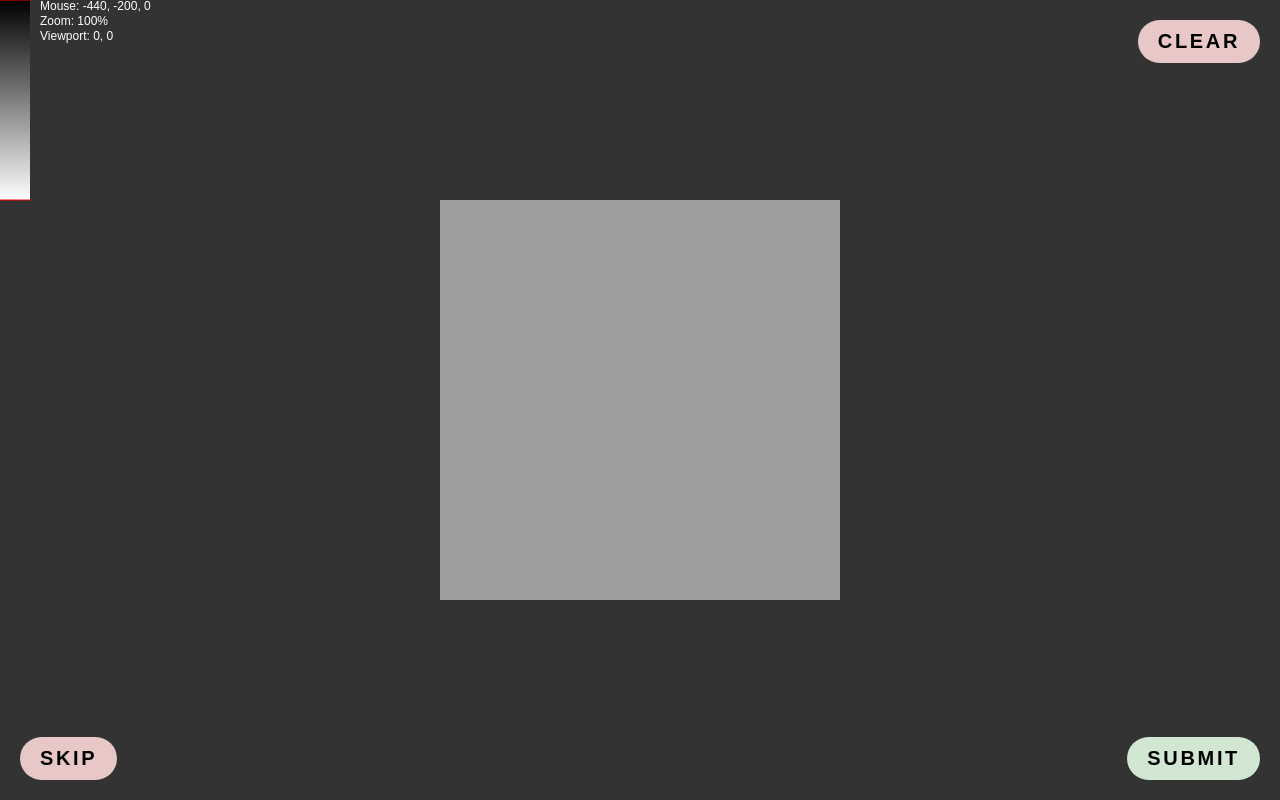
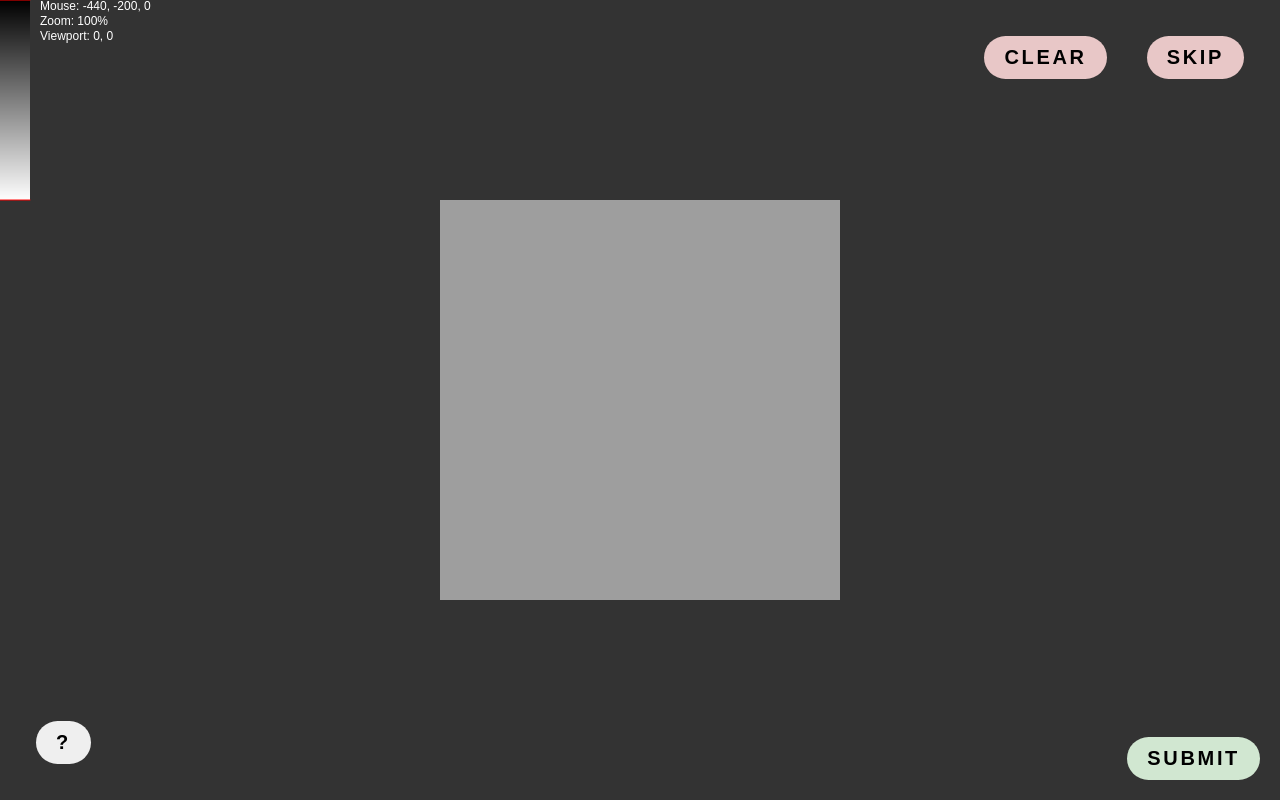
Before and after one commit to j6k4m8/ml4paleo, a Flask app: template webapp/templates/annotation_page.html in a window 1280 px wide. Run offline with Flask 3, Linux system fonts and the light colour scheme; the template is opened without the code that fills it, so the values that code supplies are empty; some libraries are stand-ins or nearby versions.

Commit message:
Add help menu icon to anno tool

```diff
--- a/webapp/templates/annotation_page.html
+++ b/webapp/templates/annotation_page.html
@@ -19,15 +19,11 @@
             overflow: hidden;
         }
 
-        .submit-button {
-            position: fixed;
-            bottom: 0;
-            right: 0;
+        .pill-button {
             border-radius: 25px;
             border: none;
             margin: 1em;
             padding: 0.5em 1em;
-            background-color: #d1e7d1;
             text-align: center;
             font-size: 20px;
             cursor: pointer;
@@ -36,38 +32,41 @@
             font-weight: bold;
         }
 
-        .skip-button {
+        .submit-button {
+            position: fixed;
+            bottom: 0;
+            right: 0;
+            background-color: #d1e7d1;
+        }
+
+        .top-right-controls {
+            position: fixed;
+            top: 0;
+            right: 0;
+            display: flex;
+            flex-direction: row;
+            justify-content: space-between;
+            align-items: center;
+            padding: 1em;
+        }
+
+        .bottom-left-controls {
             position: fixed;
             bottom: 0;
             left: 0;
-            border-radius: 25px;
-            border: none;
-            margin: 1em;
-            padding: 0.5em 1em;
+            display: flex;
+            flex-direction: row;
+            justify-content: space-between;
+            align-items: center;
+            padding: 1em;
+        }
+
+        .skip-button {
             background-color: #e8c7c7;
-            text-align: center;
-            font-size: 20px;
-            cursor: pointer;
-            text-transform: uppercase;
-            letter-spacing: 2pt;
-            font-weight: bold;
         }
 
         .clear-button {
-            position: fixed;
-            top: 0;
-            right: 0;
-            border-radius: 25px;
-            border: none;
-            margin: 1em;
-            padding: 0.5em 1em;
             background-color: #e8c7c7;
-            text-align: center;
-            font-size: 20px;
-            cursor: pointer;
-            text-transform: uppercase;
-            letter-spacing: 2pt;
-            font-weight: bold;
         }
 
         #keymapOverlay {
@@ -103,6 +102,10 @@
 <body>
     <div id="keymapOverlay" class="hidden" onclick="toggleKeyMapOverlay()">
         <div style="background: #fefefecc; max-width: 40em; margin: auto; padding: 2em;">
+            <h2>Usage</h2>
+            Click and drag to paint. Hold <kbd>alt (⌥)</kbd> to erase. Hold <kbd>shift (⇧)</kbd> to pan. Scroll to zoom
+            in and
+            out.
             <h2>Keys</h2>
             <div id="keymap-list"></div>
         </div>
@@ -244,6 +247,22 @@
                 keyCode: 191,
                 key: "?",
                 description: 'Toggle key map overlay', shift: false, ctrl: false, alt: false
+            },
+
+            returnHome: {
+                keyCode: 27,
+                key: "esc",
+                description: 'Return to home slice', shift: false, ctrl: false, alt: false
+            },
+
+            returnHomePan: {
+                keyCode: 27,
+                key: "esc",
+                description: 'Return to home slice and reset pan and zoom',
+                // Shift if not firefox, otherwise control:
+                shift: !navigator.userAgent.toLowerCase().includes('firefox'),
+                ctrl: navigator.userAgent.toLowerCase().includes('firefox'),
+                alt: false
             },
         };
 
@@ -464,7 +483,7 @@
                 STATE.zoom = 1;
 
                 // If also holding shift, also go back to the home slice:
-                if (keyIsDown(SHIFT)) {
+                if (keyIsDown(SHIFT) || keyIsDown(CONTROL) || keyIsDown(COMMAND) || keyIsDown(OPTION) || keyIsDown(ALT)) {
                     STATE.z.current = STATE.z.annotating;
                 }
             }
@@ -705,7 +724,7 @@
             line(0, vMaxMapped, CONFIG.histogram.width, vMaxMapped);
         }
 
-        function inBounds(x, y) {
+        function inBounds(x, y, radius = 0) {
             // return true if x, y screenspace coordinates are inside the
             // image, accounting for pan and zoom
 
@@ -714,10 +733,10 @@
 
             // Check if in bounds
             return (
-                imgcoords[0] >= 0 &&
-                imgcoords[0] < img.width &&
-                imgcoords[1] >= 0 &&
-                imgcoords[1] < img.width
+                imgcoords[0] >= (0 - radius) &&
+                imgcoords[0] < (img.width + radius) &&
+                imgcoords[1] >= (0 - radius) &&
+                imgcoords[1] < (img.width + radius)
             );
         }
 
@@ -790,7 +809,7 @@
             }
 
             // Pan when holding shift:
-            if (keyIsDown(SHIFT) || !inBounds(mouseX, mouseY)) {
+            if (keyIsDown(SHIFT) || !inBounds(mouseX, mouseY, radius = STATE.brushSize)) {
                 STATE.panX += movedX;
                 STATE.panY += movedY;
                 return;
@@ -851,9 +870,10 @@
                 let keymapItem = document.createElement("tr");
                 keymapItem.innerHTML = `<td>
                 ${keymap[key].shift ? "<kbd>⇧</kbd>" : ""}
-                ${keymap[key].option ? "<kbd>⌥</kbd>" : ""}
-                ${keymap[key].control ? "<kbd>⌃</kbd>" : ""}
-                ${keymap[key].command ? "<kbd>⌘</kbd>" : ""}</td><td>
+                ${keymap[key].alt ? "<kbd>⌥</kbd>" : ""}
+                ${keymap[key].opt ? "<kbd>⌥</kbd>" : ""}
+                ${keymap[key].ctrl ? "<kbd>⌃</kbd>" : ""}
+                ${keymap[key].cmd ? "<kbd>⌘</kbd>" : ""}</td><td>
                 <kbd>${k}</kbd></td><td>${keymap[key].description} <small>(${key})</small></td>
                 `;
                 table.appendChild(keymapItem);
@@ -863,9 +883,14 @@
 
     <!-- UI to submit (floating bottom) -->
     <div class="submit-container">
-        <button class="clear-button" onclick="clearAnnotations()">Clear</button>
-        <button class="skip-button" onclick="window.location.reload()">Skip</button>
-        <button class="submit-button" onclick="submitData()">Submit</button>
+        <div class="top-right-controls">
+            <button class="pill-button clear-button" onclick="clearAnnotations()">Clear</button>
+            <button class="pill-button skip-button" onclick="window.location.reload()">Skip</button>
+        </div>
+        <div class="bottom-left-controls">
+            <button class="pill-button" onclick="toggleKeyMapOverlay()">?</button>
+        </div>
+        <button class="pill-button submit-button" onclick="submitData()">Submit</button>
     </div>
 
     <div id="p5_loading">
```
Also changed, not shown: 2 other files.
